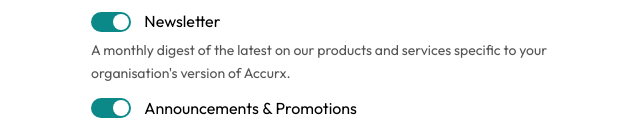
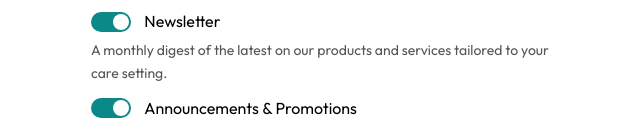
Before and after one commit to alex-badgery/activecampaign, a plain HTML site: page index.html in a window 1280 px wide. Shown: the part 377-506 px from the top of the page, without its empty margins (319-959 px from the left). Drawn offline with Linux system fonts and the light colour scheme.

Commit message:
Update index.html

```diff
--- a/index.html
+++ b/index.html
@@ -777,7 +777,7 @@ input:checked + .slider:before {
               Newsletter
             </label>
           </span>
-          <div class="option-description">A monthly digest of the latest on our products and services specific to your organisation's version of Accurx.</div>
+          <div class="option-description">A monthly digest of the latest on our products and services tailored to your care setting.</div>
         </div>
         <div class="toggle-container">
           <label class="switch">
```
